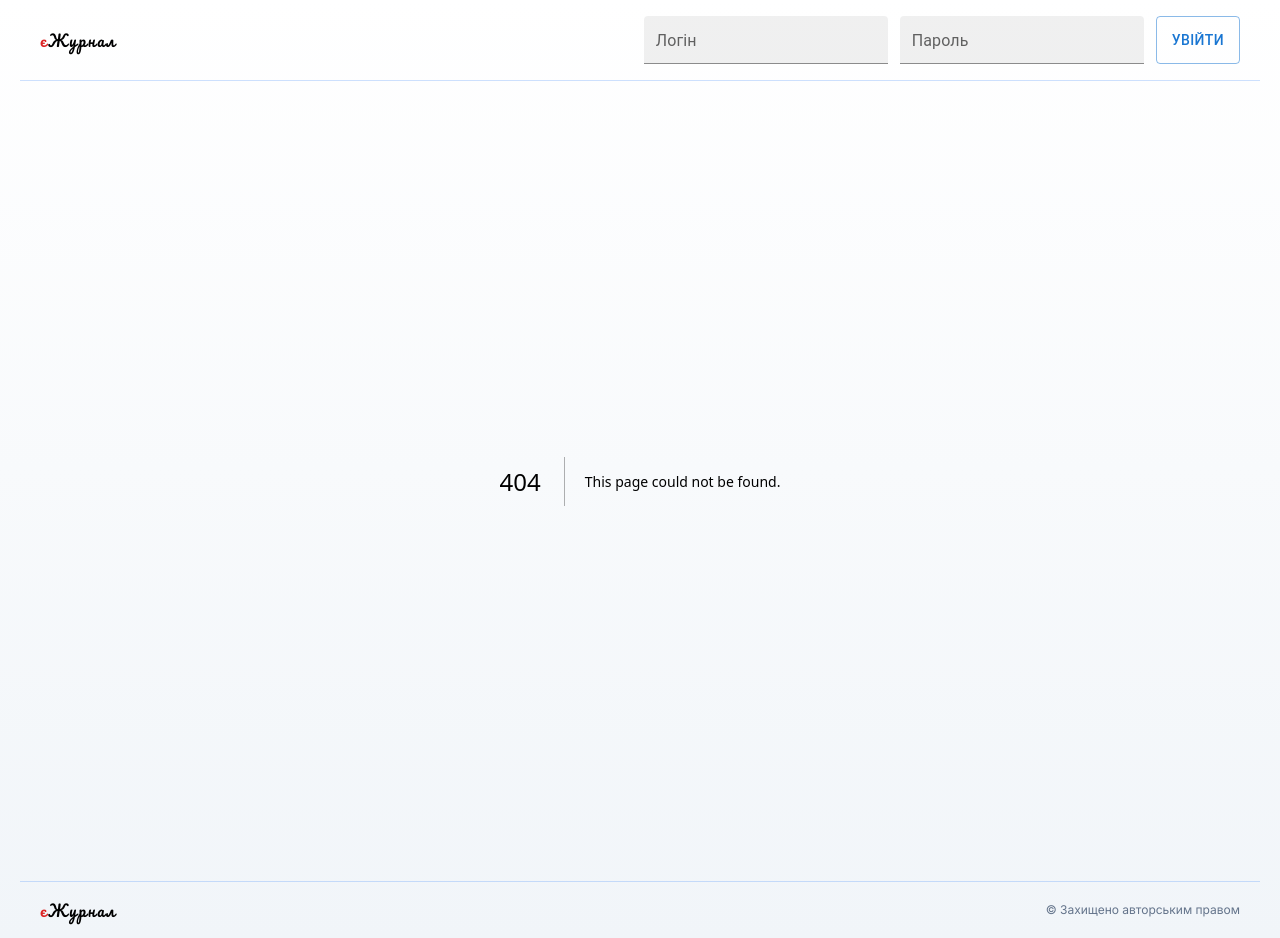
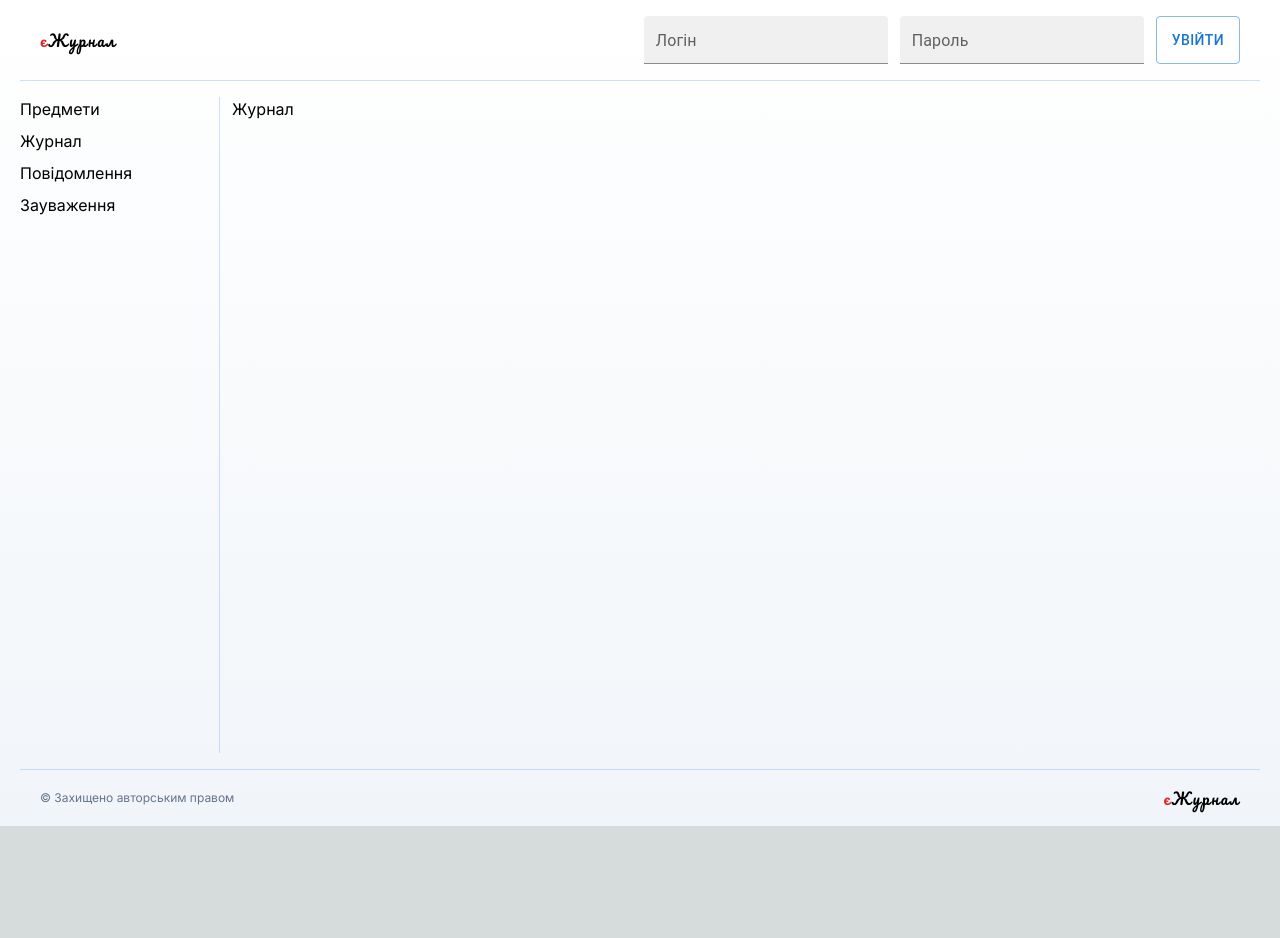
Before and after one commit to darkysadow/school-attendance, a Next.js app: page /cabinet/journal in a window 1280 px wide. Before the commit this address had no page. After the commit the page ends 826 px from the top, so only its background shows below. Built offline with nearby package versions, Linux system fonts and the light colour scheme.

Commit message:
Created cabinet layout, created user sidebar

```diff
--- /dev/null
+++ b/app/cabinet/journal/page.jsx
@@ -0,0 +1,7 @@
+export default function UserJournal() {
+    return (
+        <div>
+            Журнал
+        </div>
+    )
+}
--- /dev/null
+++ b/app/cabinet/layout.jsx
@@ -0,0 +1,14 @@
+import UserSidebar from "@/components/UserSidebar/UserSidebar";
+import Link from "next/link";
+
+export default function CabinetLayout({children}) {
+
+    return (
+        <main className="container mx-auto min-h-[82vh] flex flex-row my-4 px-5">
+            <UserSidebar />
+            <div >
+                {children}
+            </div>
+        </main>
+    )
+}
--- /dev/null
+++ b/app/cabinet/notifications/page.jsx
@@ -0,0 +1,7 @@
+export default function UserNotifications () {
+    return (
+        <div>
+            Повідомлення
+        </div>
+    )
+}
--- /dev/null
+++ b/app/cabinet/page.jsx
@@ -0,0 +1,7 @@
+export default function CabinetPage() {
+    return (
+        <div>
+            Вітаємо, Ім'я Користувача!
+        </div>
+    )
+}
--- /dev/null
+++ b/app/cabinet/remarks/page.jsx
@@ -0,0 +1,5 @@
+export default function UserRemarks() {
+    return(
+        <div>Зауваження</div>
+    )
+}
--- /dev/null
+++ b/app/cabinet/subjects/page.jsx
@@ -0,0 +1,5 @@
+export default function UserSubjects () {
+    return (
+        <div>Предмети</div>
+    )
+}
--- a/components/Footer/Footer.jsx
+++ b/components/Footer/Footer.jsx
@@ -2,7 +2,7 @@ const Footer = (props) => {
     return (
         <footer className="px-5">
             <div className=" border-blue-500 border-opacity-25 border-t-[0.05px]">
-                <div className="container mx-auto px-5 py-4 flex flex-row justify-between items-center">
+                <div className="container mx-auto px-5 py-4 flex flex-row-reverse justify-between items-center">
                     <div className="font-pacifico tracking-widest">
                         <span className="text-red-600">є</span>Журнал
                     </div>
--- /dev/null
+++ b/components/UserSidebar/UserSidebar.jsx
@@ -0,0 +1,31 @@
+import Link from "next/link";
+
+const UserSidebar = (props) => {
+    const links = [
+        {
+            name: 'subjects',
+            title: 'Предмети',
+        },
+        {
+            name: 'journal',
+            title: 'Журнал',
+        },
+        {
+            name: 'notifications',
+            title: 'Повідомлення',
+        },
+        {
+            name: 'remarks',
+            title: 'Зауваження',
+        }
+    ]
+    return (
+        <div className="flex flex-col items-start justify-start w-[200px] gap-2 border-blue-500 border-opacity-25 border-r-[0.05px] mr-3">
+            {links.map((link, index) => (<Link key={index} href={`/cabinet/${link.name}`} passHref className="hover:text-blue-900 transition-all">
+                {link.title}
+            </Link>))}
+        </div>
+    )
+}
+
+export default UserSidebar;
```
